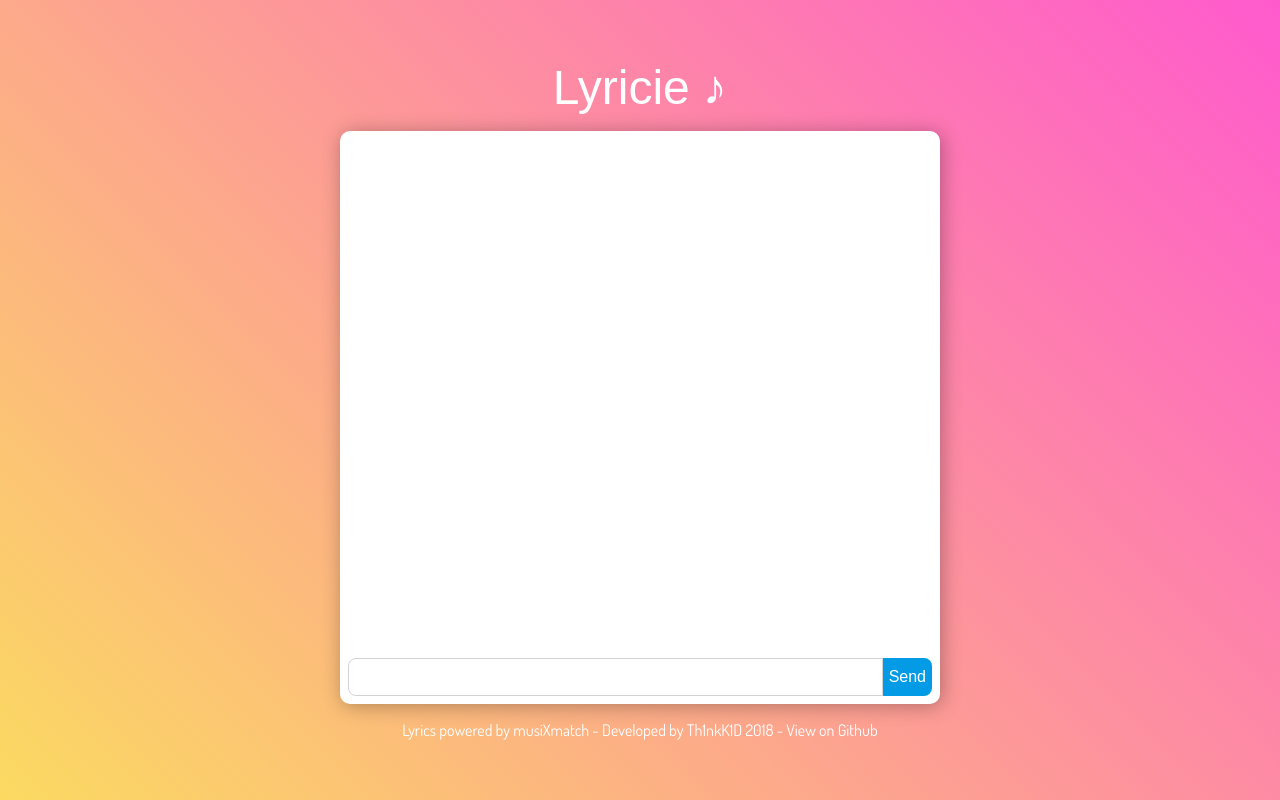
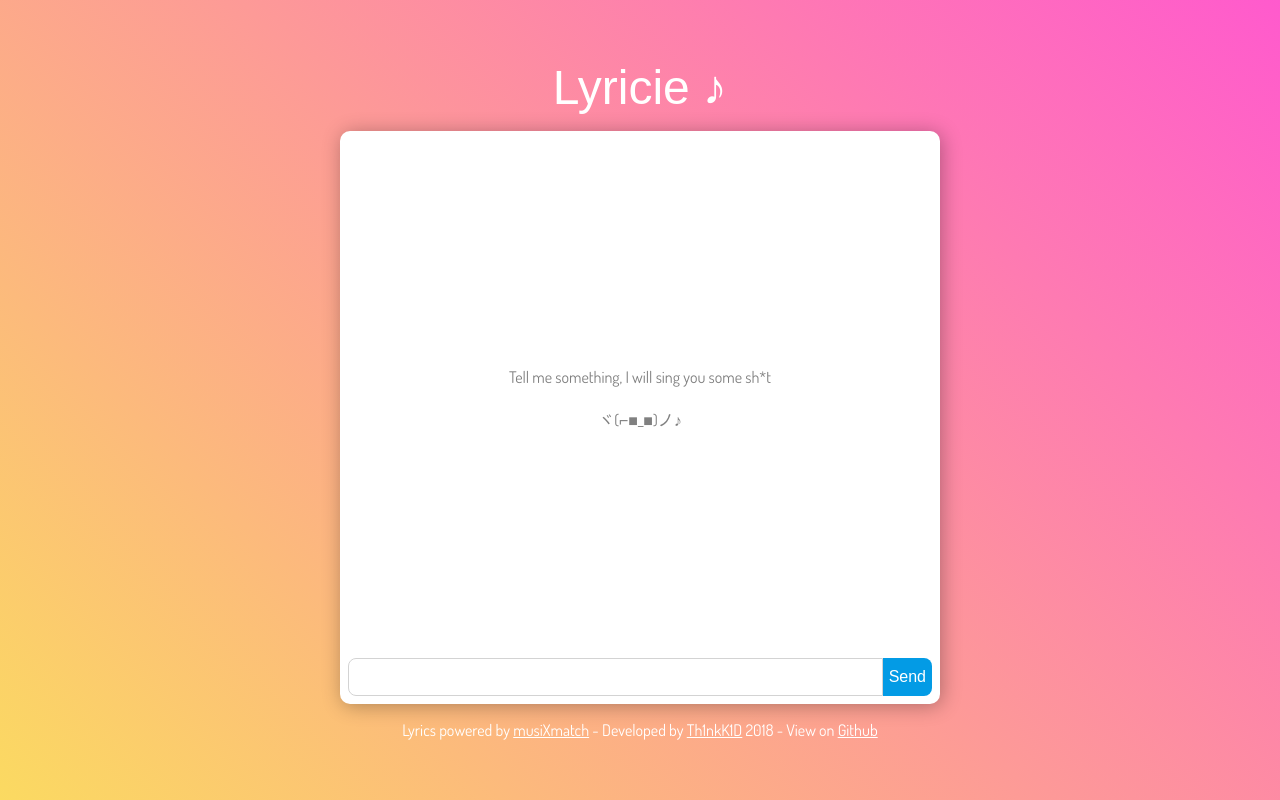
Before and after one commit to Th1nkK1D/lyricie, a Vue app: page / in a window 1280 px wide. Built offline with nearby package versions, Linux system fonts and the light colour scheme; a web font is replaced by a local one.

Commit message:
Add scroll and footer, handle blank lyrics and empty state

```diff
--- a/src/App.vue
+++ b/src/App.vue
@@ -3,10 +3,13 @@
     <div class="container">
       <div class="title">Lyricie ♪</div>
       <div class="cardbox">
-        <div class="chat">
+        <div v-if="conversation.length > 0" class="chat" ref="chat">
           <div v-for="(msg, m) in conversation" :key="m" :class="{'msg': true , 'bot': !msg.isUser }">
             <Message :text="msg.text" :subtext="msg.subtext || ''" :isUser="msg.isUser" />
           </div>
+        </div>
+        <div v-else class="tip">
+          <p>Tell me something, I will sing you some sh*t <br><br> ヾ(⌐■_■)ノ♪</p>
         </div>
         <div class="form">
           <input type="text" v-model="inputLyric" autofocus/>
@@ -14,7 +17,7 @@
         </div>
       </div>
       <div class="footer">
-        Lyrics powered by musiXmatch - Developed by Th1nkK1D 2018 - View on Github
+        Lyrics powered by <a href="https://developer.musixmatch.com" target="_blank">musiXmatch</a> - Developed by <a href="https://th1nkk1d.github.io" target="_blank">Th1nkK1D</a> 2018 - View on <a href="https://github.com/Th1nkK1D/lyricie">Github</a>
       </div>
     </div>
   </div>
@@ -41,7 +44,7 @@ export default {
   methods: {
     submit () {
       if (this.inputLyric.length > 0) {
-        this.conversation.push({
+        this.pushMessage({
           isUser: true,
           text: this.inputLyric
         })
@@ -61,15 +64,29 @@ export default {
 
                 const replyMsg = lyrics.find(s => s.toLowerCase().indexOf(keyword) > -1)
 
-                this.conversation.push({
-                  isUser: false,
-                  text: replyMsg,
-                  subtext: track.artist_name + ' - ' + track.track_name
+                if (replyMsg.length > 0) {
+                  this.pushMessage({
+                    isUser: false,
+                    text: replyMsg,
+                    subtext: track.artist_name + ' - ' + track.track_name
                 })
+                } else {
+                  this.pushMessage({
+                    isUser: false,
+                    text: '¯\_(ツ)_/¯'
+                  })
+                }
               }
             )
           }
         )
+      }
+    },
+    pushMessage (msg) {
+      this.conversation.push(msg)
+
+      if (this.$refs.chat) {
+        this.$refs.chat.scrollTop = this.$refs.chat.clientHeight + 40;
       }
     }
   }
@@ -104,6 +121,10 @@ body {
   color: white;
   text-align: center;
   margin-top: 1rem;
+
+  a {
+    color: white;
+  }
 }
 
 .container {
@@ -127,8 +148,6 @@ body {
 }
 
 .chat {
-  display: flex;
-  flex-direction: column;
   flex: 1;
   overflow-y: scroll;
 
@@ -139,6 +158,18 @@ body {
     &.bot {
       justify-content: flex-end;
     }
+  }
+}
+
+.tip {
+  flex: 1;
+  display: flex;
+  justify-content: center;
+
+  p {
+    margin: auto;
+    text-align: center;
+    color: gray;
   }
 }
 
--- a/src/components/Message.vue
+++ b/src/components/Message.vue
@@ -20,11 +20,17 @@ export default {
 </script>
 
 <style lang="scss" scoped>
+  .wrapper {
+    display: flex;
+    flex-direction: column;
+  }
+
   .message {
     padding: 0.5rem;
     border-radius: 8px 8px 8px 0;
     background-color: #8EC5FC;
     color: white;
+    margin: 0 0 0 auto;
   }
 
   .subtext {
```
